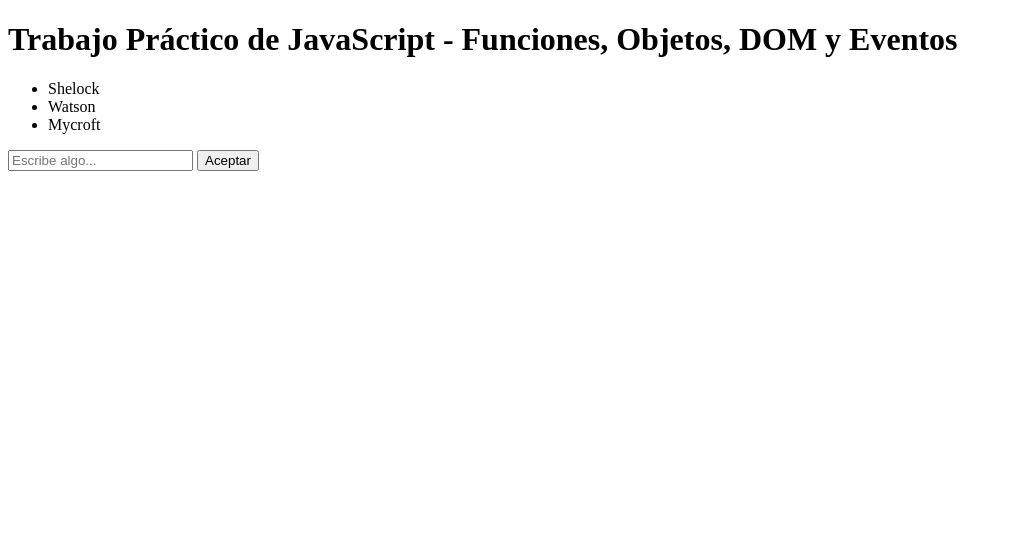
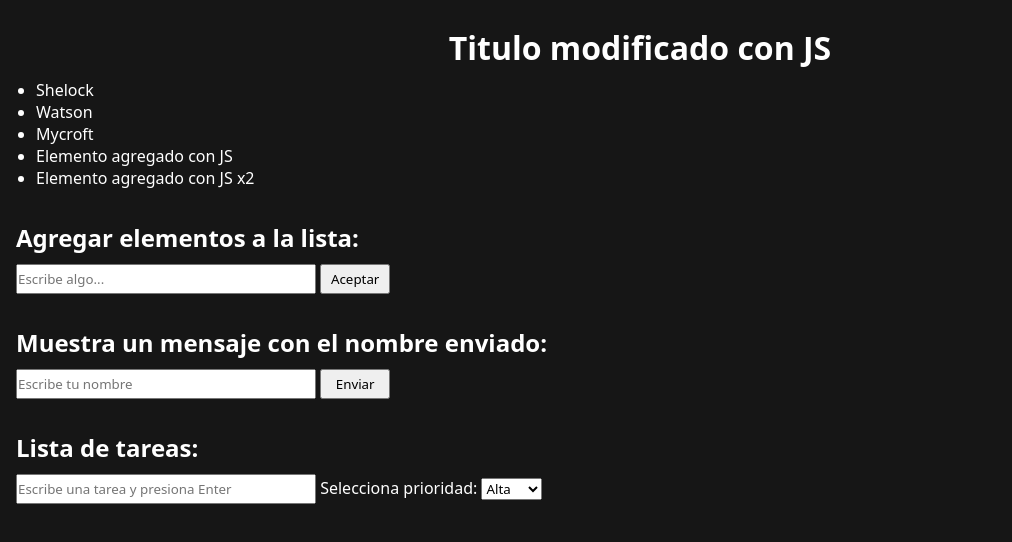
Before and after one commit to MentalHazee/Programacion3-Chiroli, a plain HTML site: page 3 - JS/TP2/index.html in a window 1280 px wide. Shown: the whole page, without its empty margins (0-1012 px from the left). Drawn offline with Linux system fonts and the light colour scheme.

Commit message:
Terminado

```diff
--- a/3 - JS/TP2/index.html
+++ b/3 - JS/TP2/index.html
@@ -1,21 +1,51 @@
 <!DOCTYPE html>
 <html lang="en">
+
 <head>
     <meta charset="UTF-8">
     <meta name="viewport" content="width=device-width, initial-scale=1.0">
     <title>TP de JS - Julián Santos COM4</title>
+    <link rel="stylesheet" href="style.css">
 </head>
+
 <body>
+    <div>
         <h1 id="titulo">Trabajo Práctico de JavaScript - Funciones, Objetos, DOM y Eventos</h1>
-    <ul id="lista">
+        <ul id="lista" class="lista">
             <li>Shelock</li>
             <li>Watson</li>
             <li>Mycroft</li>
         </ul>
+    </div>
 
+    <div>
+        <h2>Agregar elementos a la lista: </h2>
         <input type="text" id="nuevoTexto" placeholder="Escribe algo...">
         <button id="agregarBtn">Aceptar</button>
+    </div>
+
+    <div>
+        <h2>Muestra un mensaje con el nombre enviado: </h2>
+        <form id="miFormulario">
+            <input type="text" id="nombre" placeholder="Escribe tu nombre">
+            <button type="submit">Enviar</button>
+        </form>
+        <p id="mensaje"></p>
+    </div>
+
+    <div>
+        <h2>Lista de tareas: </h2>
+        <input type="text" id="tareaInput" placeholder="Escribe una tarea y presiona Enter">
+        <label for="prioridad">Selecciona prioridad: </label>
+        <select id="prioridad">
+            <option value="alta">Alta</option>
+            <option value="media">Media</option>
+            <option value="baja">Baja</option>
+        </select>
+        <p id="mensaje2"></p>
+    </div>
 
     <script src="./script.js"></script>
 </body>
+
 </html>
--- a/3 - JS/TP2/script.js
+++ b/3 - JS/TP2/script.js
@@ -140,7 +140,10 @@ titulo.classList.toggle("activo");
 
 //7. Eventos click e input
 
-const lista = document.getElementById("lista");
+console.log("\nPunto 7");
+
+//Cuando el usuario escriba algo y haga clic en el botón, el texto ingresado debe agregarse a la lista como un nuevo <li>
+
 const input = document.getElementById("nuevoTexto");
 const boton = document.getElementById("agregarBtn");
 boton.addEventListener("click", () => {
@@ -158,3 +161,63 @@ boton.addEventListener("click", () => {
 /*En este caso usamos el event click porque la acción que queremos (agregar un nuevo elemento a la lista) debe ejecutarse
 cuando el usuario haga click en el botón. El evento input sirve para detectar cada cambio en el campo
 de texto. Pero en este caso se manda el texto cuando clickeamos el botón.*/
+
+
+//8. Evento submit y preventDefault
+
+console.log("\nPunto 8");
+
+//Al enviar el formulario, previene que la página se recargue usando preventDefault.
+//Muestra un mensaje (alert o en el DOM) con el valor ingresado.
+
+const formulario = document.getElementById("miFormulario");
+const input2 = document.getElementById("nombre");
+const mensaje = document.getElementById("mensaje");
+formulario.addEventListener("submit", (event) => {
+    event.preventDefault();
+    const valor = input2.value.trim();
+    if (valor !== "") {
+        mensaje.textContent = `Hola ${valor}, formulario enviado correctamente.`;
+        input2.value = "";
+    } else {
+        mensaje.textContent = "Por favor, escribe tu nombre";
+    }
+});
+
+//Explica para qué sirve preventDefault
+
+/* En los formularios, la función de evento submit es recargar
+la página y enviar los datos al servidor. Con event.preventDefault() cancelamos esa
+acción automática para poder manejar nosotros la lógica en JavaScript, por ejemplo,
+mostrar un mensaje en el DOM, validar datos o enviarlos con AJAX sin refrescar la página.*/
+
+
+//9. Eventos keydown y change
+
+console.log("\nPunto 9");
+
+// Seleccionar elementos del DOM (con ids únicos para este ejercicio)
+
+const input3 = document.getElementById("tareaInput");
+const select = document.getElementById("prioridad");
+const mensaje2 = document.getElementById("mensaje2");
+input3.addEventListener("keydown", (event) => {
+    if (event.key === "Enter") {
+        const texto = input3.value.trim();
+        if (texto !== "") {
+            const nuevoItem = document.createElement("li");
+            nuevoItem.textContent = texto;
+            lista.appendChild(nuevoItem);
+            input3.value = "";
+        }
+    }
+});
+select.addEventListener("change", () => {
+    mensaje2.textContent = `Seleccionaste prioridad: ${select.value}`;
+});
+
+//Explica la diferencia entre input, change y keydown
+
+/*keydown ocurre en el momento en que el usuario presiona una tecla, input se dispara mientras el valor
+de un campo cambia en tiempo real y change solo se ejecuta cuando el usuario termina de modificar el
+valor y lo confirma, por ejemplo al perder el foco o al elegir una opción en un select.*/
--- /dev/null
+++ b/3 - JS/TP2/style.css
@@ -0,0 +1,38 @@
+* {
+  box-sizing: border-box;
+  padding: 0;
+  margin: 0;
+  font-family: system-ui, -apple-system, BlinkMacSystemFont, 'Segoe UI', Roboto, Oxygen, Ubuntu, Cantarell, 'Open Sans', 'Helvetica Neue', sans-serif;
+}
+
+body {
+  background-color: #161616;
+  color: #fff;
+}
+
+h1 {
+  text-align: center;
+  margin: 10px;
+}
+
+h2 {
+  margin-bottom: 10px;
+}
+
+div {
+    padding: 1rem;
+}
+
+input {
+    height: 30px;
+    width: 300px;
+}
+
+button {
+    height: 30px;
+    width: 70px;
+}
+
+.lista {
+    margin-left: 20px;
+}
```
Lines whose indentation alone changed are shown as unchanged.
